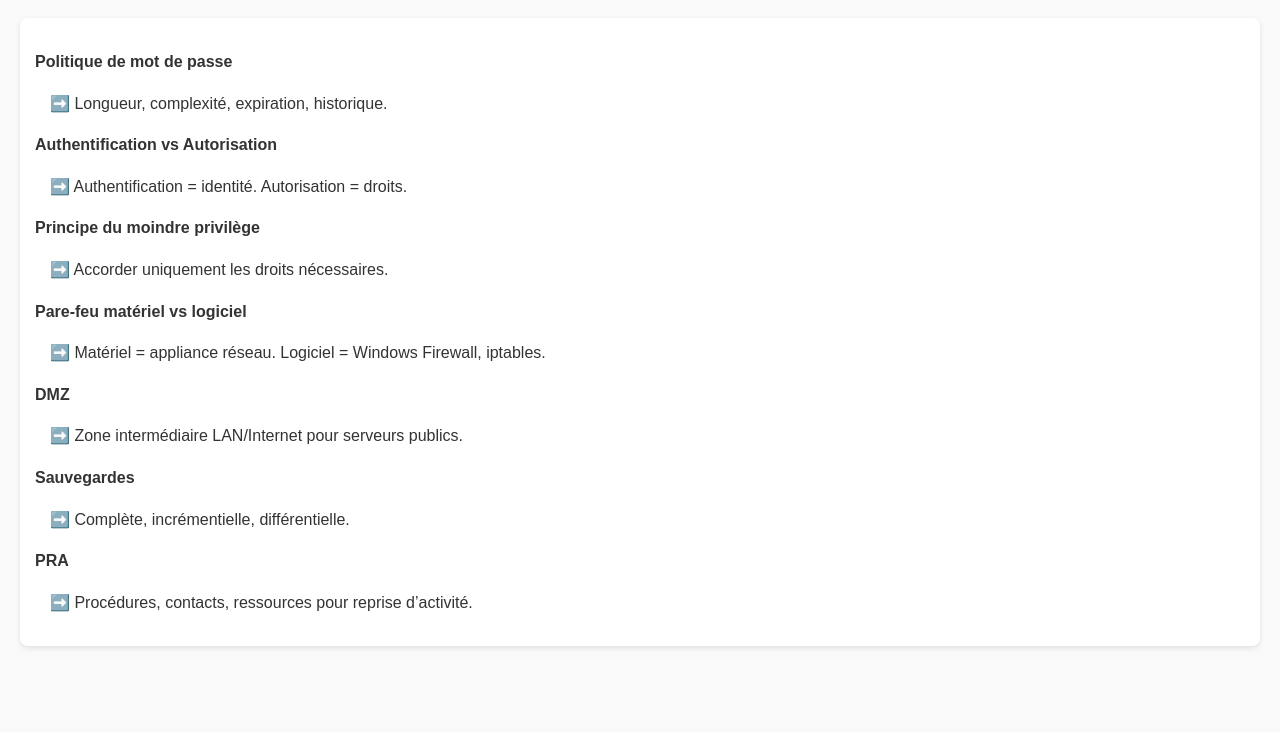
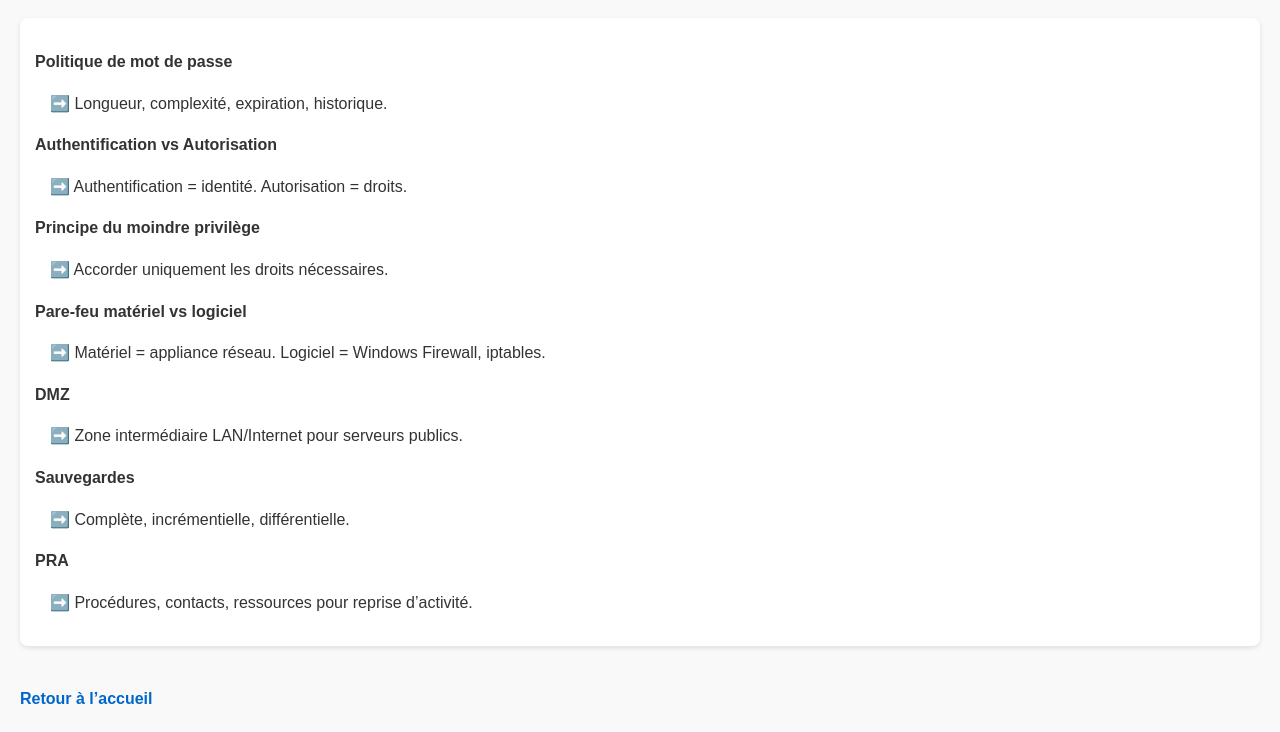
Before and after one commit to cachalo42/revision-tssr, a plain HTML site: page Securité-Sauvegarde-PRA.html in a window 1280 px wide. Shown: the part 88-820 px from the top of the page. Drawn offline with Linux system fonts and the light colour scheme.

Commit message:
Update Securité-Sauvegarde-PRA.html

```diff
--- a/Securité-Sauvegarde-PRA.html
+++ b/Securité-Sauvegarde-PRA.html
@@ -39,6 +39,8 @@
   <p class="question">PRA</p>
   <p class="reponse">➡️ Procédures, contacts, ressources pour reprise d’activité.</p>
 </section>
+</pre>
 
+  <a href="index.html">Retour à l’accueil</a>
 </body>
 </html>
```
